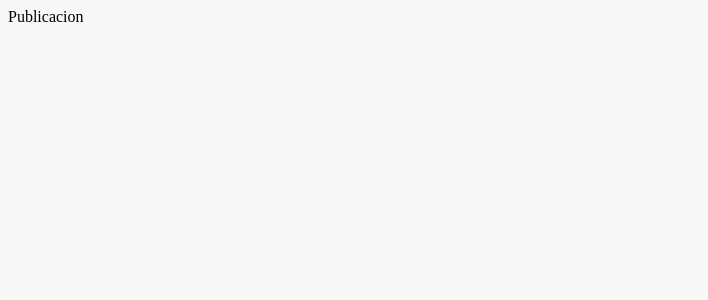
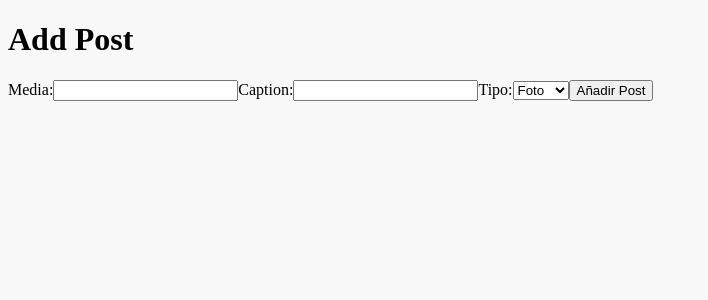
Before and after one commit to rojasofia/replica-insta, a React (Vite) app: page /publicacion in a window 1280 px wide. Shown: the top 300 px of the page, without its empty margins (0-708 px from the left). Built offline with nearby package versions, Linux system fonts and the light colour scheme.

Commit message:
Añadir publicacion funcionalidad con back

```diff
--- /dev/null
+++ b/src/pages/Publicacion/AddPost.jsx
@@ -0,0 +1,73 @@
+import React, { useState } from 'react';
+import { useNavigate } from 'react-router-dom'; // Importa useNavigate
+import { endpoints } from '../../services/data';
+
+const AddPost = ({ userId }) => {
+    const [media, setMedia] = useState('');
+    const [caption, setCaption] = useState('');
+    const [type, setType] = useState('photo'); // Asumiendo que el tipo por defecto es 'photo'
+    const navigate = useNavigate(); // Utiliza useNavigate para obtener la función de navegación
+
+    const handleSubmit = async (e) => {
+       e.preventDefault();
+
+       const postData = {
+         userId, // Incluir el userId en los datos del post
+         media,
+         caption,
+         tag: [0],
+         likes: [0],
+         comments: [0],
+         type,
+       };
+
+       try {
+         const response = await fetch(endpoints.posts, {
+           method: 'POST',
+           headers: {
+             'Content-Type': 'application/json',
+           },
+           body: JSON.stringify(postData),
+         });
+
+         if (!response.ok) {
+           throw new Error('Error al añadir el post');
+         }
+
+         const data = await response.json();
+         console.log('Post añadido con éxito:', data);
+         // Navegar a la página de detalles del post añadido
+         navigate(`/details/${data.id}`);
+       } catch (error) {
+         console.error('Error:', error);
+         // Manejar el error, por ejemplo, mostrar un mensaje de error al usuario
+       }
+    };
+
+    return (
+       <form onSubmit={handleSubmit}>
+         <label htmlFor="media">Media:</label>
+         <input
+           type="text"
+           id="media"
+           value={media}
+           onChange={(e) => setMedia(e.target.value)}
+         />
+         <label htmlFor="caption">Caption:</label>
+         <input
+           type="text"
+           id="caption"
+           value={caption}
+           onChange={(e) => setCaption(e.target.value)}
+         />
+         <label htmlFor="type">Tipo:</label>
+         <select id="type" value={type} onChange={(e) => setType(e.target.value)}>
+           <option value="photo">Foto</option>
+           <option value="video">Video</option>
+           {/* Añade más opciones si es necesario */}
+         </select>
+         <button type="submit">Añadir Post</button>
+       </form>
+    );
+   };
+export default AddPost;
--- a/src/pages/Publicacion/Publicacion.jsx
+++ b/src/pages/Publicacion/Publicacion.jsx
@@ -1,8 +1,18 @@
 import React from 'react'
+import AddPost from './AddPost'
+import styled, { createGlobalStyle } from "styled-components";
+
 
 const Publicacion = () => {
-  return (
-    <div>Publicacion</div>
+  const userId = 1; // Reemplazar con usuario logueado
+
+ return (
+  <>
+    <div>
+      <h1>Add Post</h1>
+      <AddPost userId={userId} />
+    </div>
+  </>
   )
 }
 
```
Also changed, not shown: src/pages/Publicacion/EliminarPost/Eliminar.jsx (added, +17 -0 lines).
